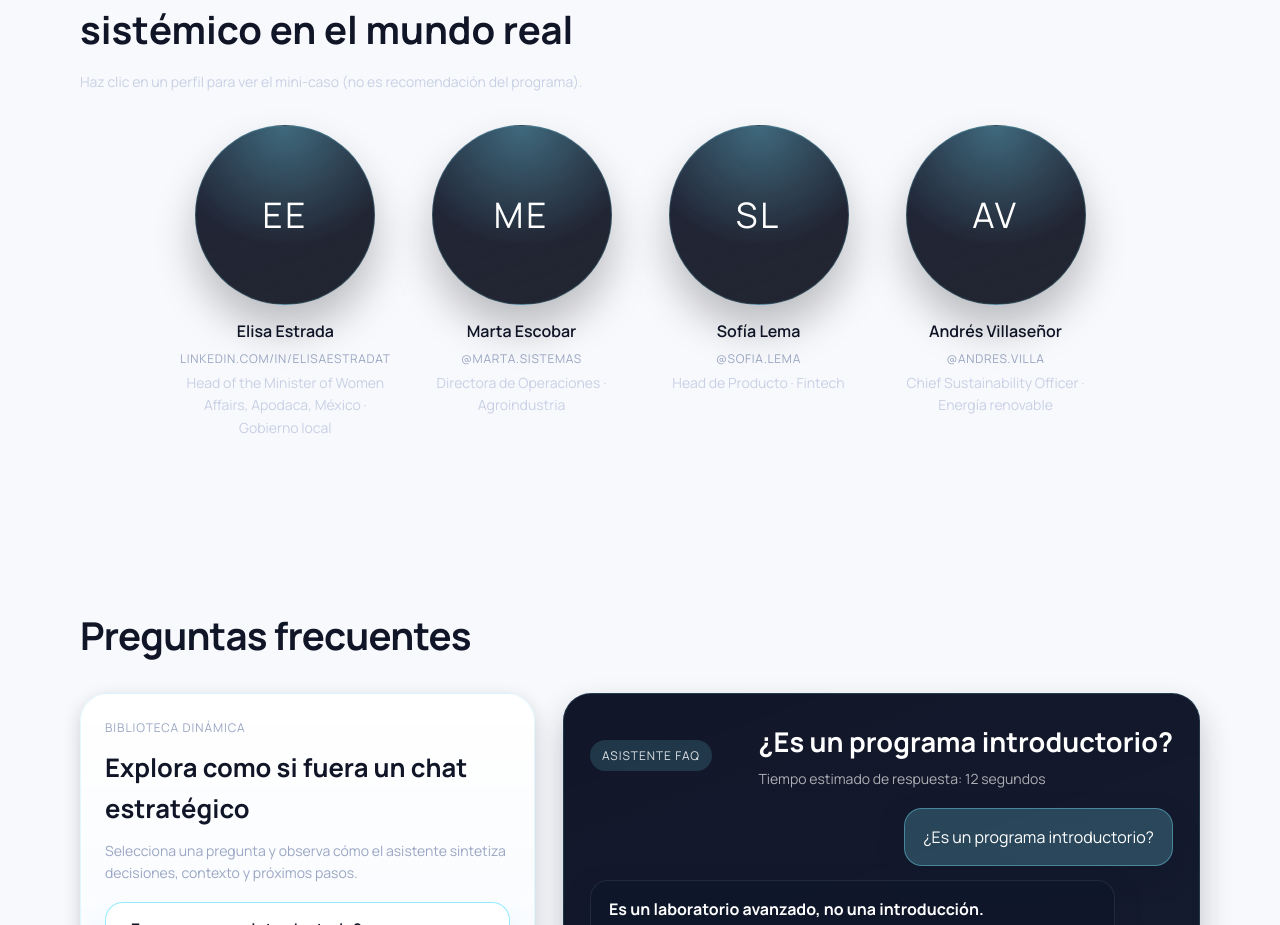
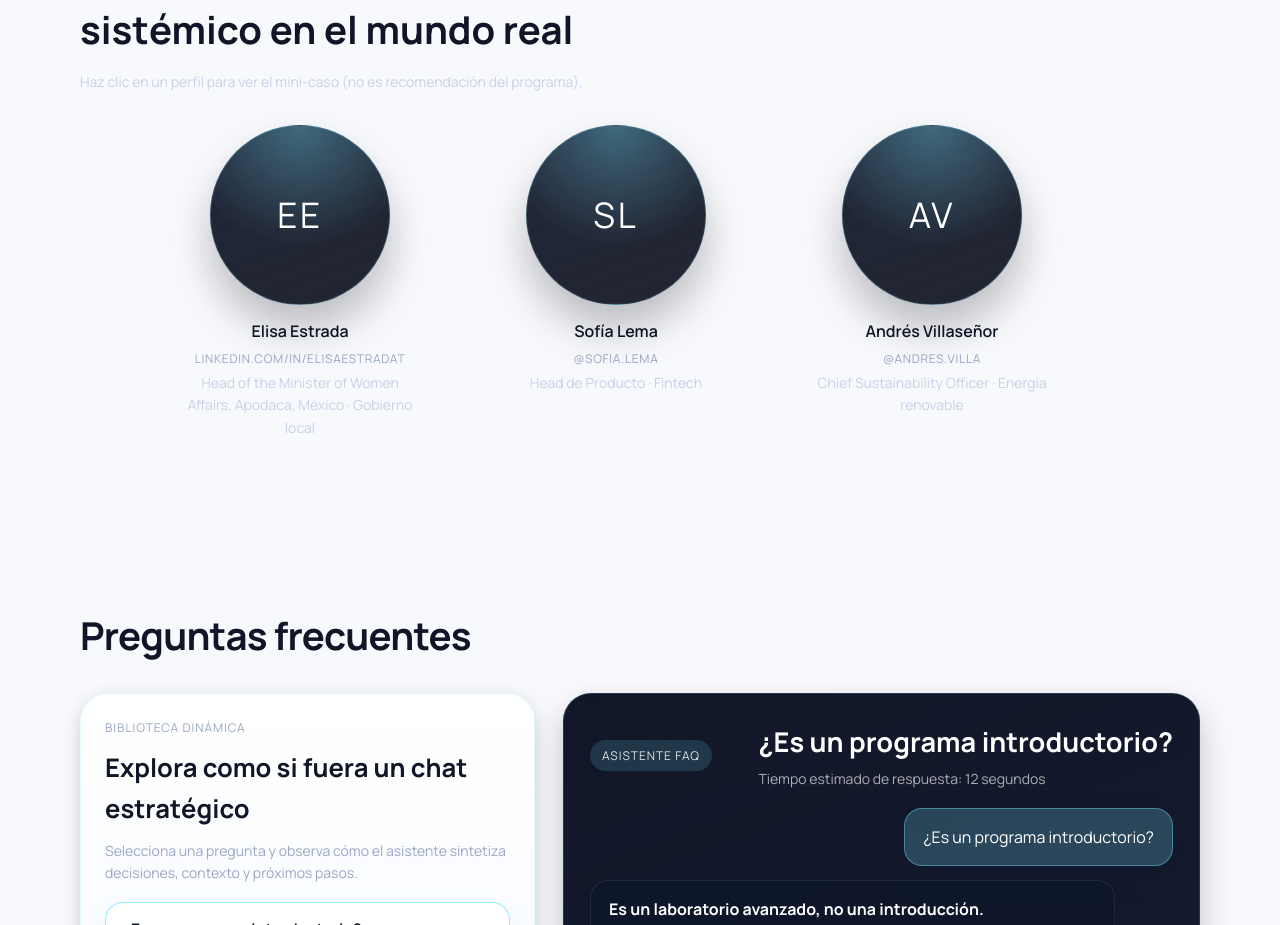
Before and after one commit to MaigomAS/SystemThinking-Website, a React (Vite) app: page / in a window 1280 px wide. Shown: the part 6120-7045 px from the top of the page. Built offline with nearby package versions, Linux system fonts and the light colour scheme.

Commit message:
Refine leadership voices modal tags

```diff
--- a/src/components/LeadershipVoicesCircles.jsx
+++ b/src/components/LeadershipVoicesCircles.jsx
@@ -69,22 +69,6 @@ const VOICES = {
       imageSrc: null,
     },
     {
-      id: 'voice-1',
-      name: 'Marta Escobar',
-      handle: '@marta.sistemas',
-      role: 'Directora de Operaciones',
-      sector: 'Agroindustria',
-      initials: 'ME',
-      tags: ['Cadenas de suministro', 'Gobernanza', 'Escala'],
-      insightTitle: 'Coordinar el ritmo sin perder flexibilidad',
-      context:
-        'La organización había crecido rápido y los equipos locales estaban tomando decisiones contradictorias sobre inventario y logística.',
-      lever: 'Rediseñamos los incentivos para que las metas regionales compartieran un objetivo sistémico común.',
-      impact: 'El lead time se redujo y la visibilidad del flujo completo aumentó sin frenar la velocidad de ejecución.',
-      learning: 'Cuando el sistema premia coordinación, la autonomía deja de ser ruido y se vuelve capacidad.',
-      imageSrc: null,
-    },
-    {
       id: 'voice-2',
       name: 'Sofía Lema',
       handle: '@sofia.lema',
@@ -135,22 +119,6 @@ const VOICES = {
         'Interventions move from reactive fixes to strategic changes that protect wellbeing, equity, and social stability.',
       learning:
         'Putting life at the center means judging every decision by its impact on dignity, care, and our collective future.',
-      imageSrc: null,
-    },
-    {
-      id: 'voice-1',
-      name: 'Marta Escobar',
-      handle: '@marta.sistemas',
-      role: 'Director of Operations',
-      sector: 'Agroindustry',
-      initials: 'ME',
-      tags: ['Supply chains', 'Governance', 'Scale'],
-      insightTitle: 'Coordinating pace without losing flexibility',
-      context:
-        'The organization had grown quickly and local teams were making conflicting decisions about inventory and logistics.',
-      lever: 'We redesigned incentives so regional targets shared a common systemic objective.',
-      impact: 'Lead times dropped and end-to-end flow visibility increased without slowing execution.',
-      learning: 'When the system rewards coordination, autonomy becomes capability instead of noise.',
       imageSrc: null,
     },
     {
--- a/src/styles/global.css
+++ b/src/styles/global.css
@@ -2715,18 +2715,22 @@ img {
 }
 
 .voices-modal__tags {
-  display: flex;
-  flex-wrap: wrap;
+  display: grid;
   gap: 8px;
 }
 
 .voices-modal__tag {
-  padding: 6px 12px;
-  border-radius: var(--radius-pill);
-  font-size: var(--font-size-xs);
-  border: 1px solid rgba(122, 231, 255, 0.24);
-  color: var(--color-white);
-  background: rgba(122, 231, 255, 0.08);
+  display: inline-flex;
+  align-items: center;
+  gap: 8px;
+  font-size: var(--font-size-sm);
+  color: rgba(255, 255, 255, 0.72);
+}
+
+.voices-modal__tag::before {
+  content: '•';
+  color: rgba(122, 231, 255, 0.9);
+  font-size: 1rem;
 }
 
 .voices-modal__body {
```
